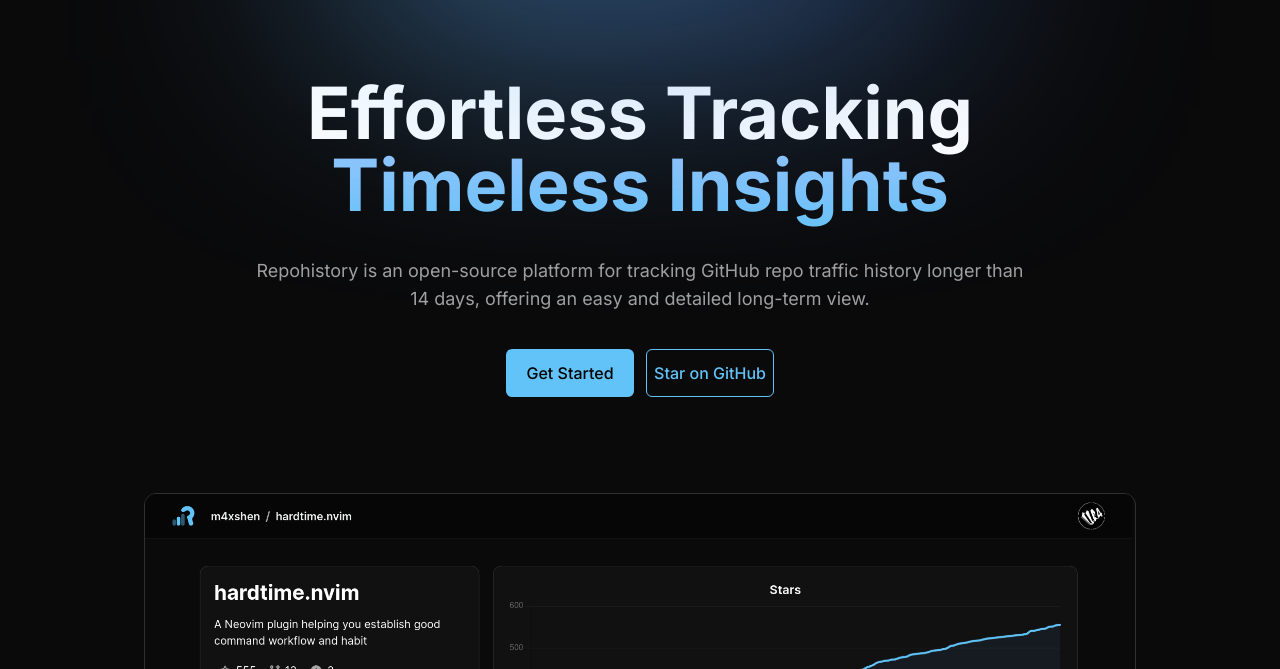
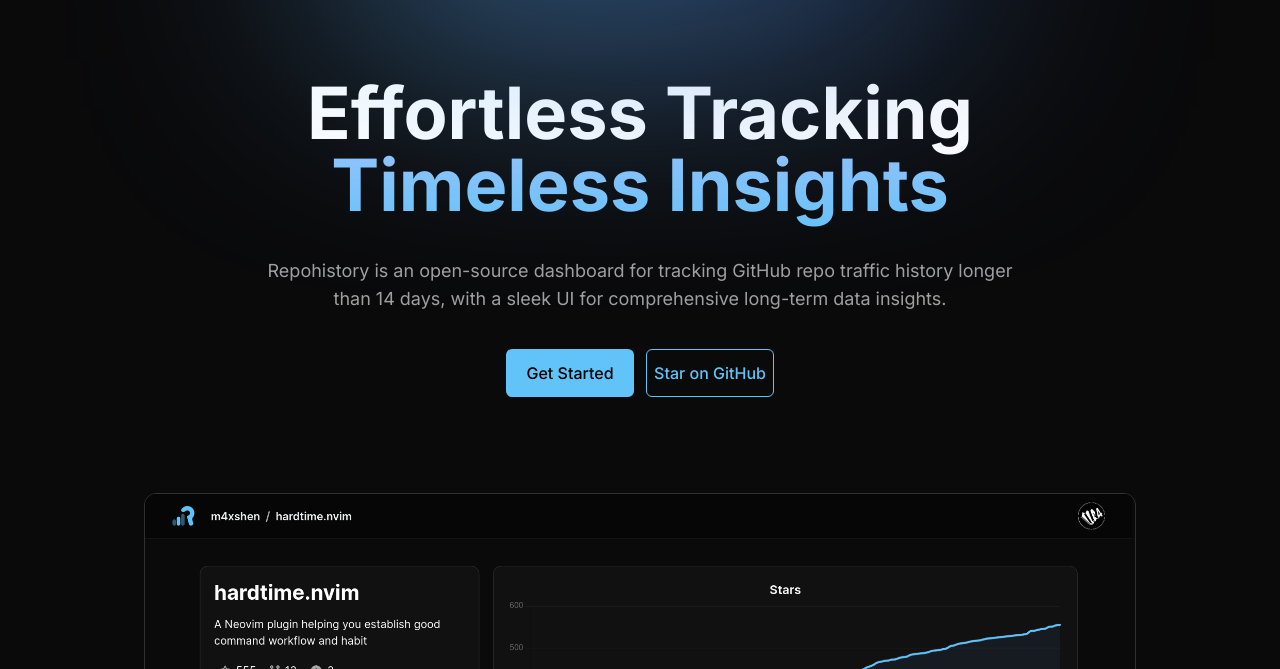
Before and after one commit to repohistory/website, an Astro site: page / in a window 1280 px wide. Shown: the part 131-800 px from the top of the page. Built offline with nearby package versions, Linux system fonts and the light colour scheme; Astro itself is replaced by a stand-in of ours.

Commit message:
feat: update description

```diff
--- a/src/layouts/Layout.astro
+++ b/src/layouts/Layout.astro
@@ -19,7 +19,7 @@
 		</script>
 
 		<meta charset="UTF-8" />
-		<meta name="description" content="Repohistory is an open-source platform for tracking GitHub repo traffic history longer than 14 days, offering an easy and detailed long-term view." />
+		<meta name="description" content="Repohistory is an open-source dashboard for tracking GitHub repo traffic history longer than 14 days, with a sleek UI for comprehensive long-term data insights." />
 		<meta name="viewport" content="width=device-width" />
 		<link rel="icon" type="image/svg+xml" href="/favicon.png" />
 		<link rel="preconnect" href="https://fonts.googleapis.com">
--- a/src/pages/index.astro
+++ b/src/pages/index.astro
@@ -26,7 +26,7 @@
 				</div>
 			</h1>
 			<h2 class="mb-5 max-w-3xl text-center text-[#a0a0a1] text-lg">
-				Repohistory is an open-source platform for tracking GitHub repo traffic history longer than 14 days, offering an easy and detailed long-term view.
+        Repohistory is an open-source dashboard for tracking GitHub repo traffic history longer than 14 days, with a sleek UI for comprehensive long-term data insights.
 			</h2>
 			<div class="flex gap-3">
 				<div class="relative group">
```
